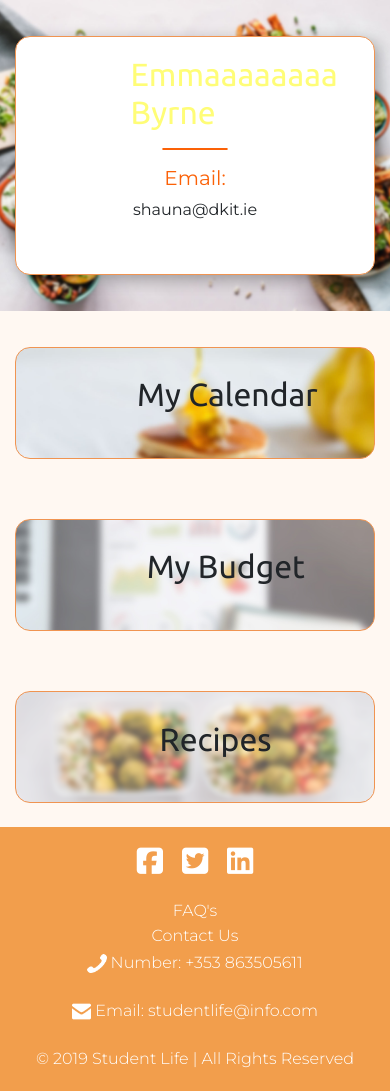
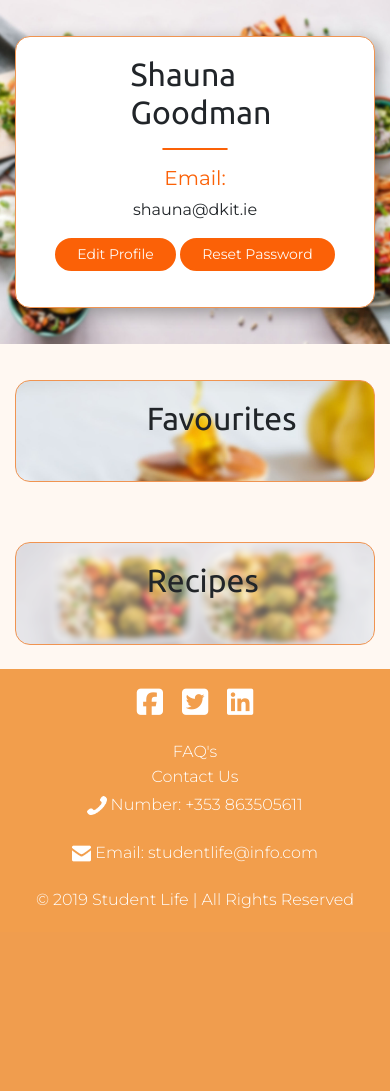
Before and after one commit to shaunagoodman/studentlife, a PHP site: page /profile.php in a window 390 px wide. Shown: the part 82-1173 px from the top of the page. After the commit the page ends 991 px from the top, so only its background shows below. Run offline with PHP 8.4, Linux system fonts and the light colour scheme; a user stored in the database is signed in; some libraries are stand-ins or nearby versions.

Commit message:
LOts of changed by niamh
changes to scss pages, nav, profile, faq, alrecipes....etc

```diff
--- a/StudentLife/FAQ.php
+++ b/StudentLife/FAQ.php
@@ -47,7 +47,7 @@ and open the template in the editor.
                             <div class="card-header" id="headingOne">
                                 <h5 class="mb-0">
                                     <button class="btn btn-link" data-toggle="collapse" data-target="#collapseOne" aria-expanded="true" aria-controls="collapseOne">
-                                        How do I find a recipe?
+                                    <i class="fas fa-search"></i> How do I find a recipe?
                                     </button>
                                 </h5>
                             </div>
@@ -66,7 +66,7 @@ and open the template in the editor.
                             <div class="card-header" id="headingTwo">
                                 <h5 class="mb-0">
                                     <button class="btn btn-link collapsed" data-toggle="collapse" data-target="#collapseTwo" aria-expanded="false" aria-controls="collapseTwo">
-                                     How do I create an account?
+                                    <i class="fas fa-cog"></i> How do I create an account?
                                     </button>
                                 </h5>
                             </div>
@@ -84,7 +84,7 @@ and open the template in the editor.
                             <div class="card-header" id="headingThree">
                                 <h5 class="mb-0">
                                     <button class="btn btn-link collapsed" data-toggle="collapse" data-target="#collapseThree" aria-expanded="false" aria-controls="collapseThree">
-                                       I have a question! How can I contact Recipeasy?
+                                    <i class="far fa-paper-plane"></i>  I have a question! How can I contact Recipeasy?
                                     </button>
                                 </h5>
                             </div>
--- a/StudentLife/includes/nav-menu.php
+++ b/StudentLife/includes/nav-menu.php
@@ -77,7 +77,6 @@ and open the template in the editor.
                             echo '<a class="dropdown-item" href="logout.php">Logout</a>';
                         } else {
                             echo '<a class="dropdown-item" href="login.php">Login</a>';
-                            echo '<a class="dropdown-item" href="staffLogin.php">Staff Login</a>';
                             echo '<a class="dropdown-item" href="sign-up.php">Register</a>';
                         }
                         ?>
--- a/StudentLife/profile.php
+++ b/StudentLife/profile.php
@@ -56,9 +56,9 @@ and open the template in the editor.
 
                         <p><?php echo htmlspecialchars($_SESSION["u_email"]); ?></p>
 
-                        <a href="edit_details.php" class="btn btn-warning">Edit Profile</a>
+                        <a href="edit_details.php" class="btn btn-light btn-sm">Edit Profile</a>
 
-                        <a href="reset_password.php" class="btn btn-warning">Reset Password</a>
+                        <a href="reset_password.php" class="btn btn-light btn-sm">Reset Password</a>
 
 
                     </div>
@@ -75,9 +75,9 @@ and open the template in the editor.
 
         <div class="row">
 
-            <div class="col-lg-6">
+            <div class="col-lg-6 ">
                 <div class="user-info profile-buttons favourites-button">
-               <a href="favourites.php"  class="recipes">Favourites</a>
+                    <h2><a href="favourites.php" class="recipes my-favourites">Favourites</a></h2>
                 </div>
             </div>
 
@@ -85,7 +85,7 @@ and open the template in the editor.
 
             <div class="col-lg-6">
                 <div class="user-info profile-buttons recipe-button">
-                <a href="show-all-recipes.php"  class="recipes">Recipes</a>
+                    <h2><a href="show-all-recipes.php" class="recipes">Recipes</a></h2>
                 </div>
             </div>
 
@@ -110,12 +110,16 @@ and open the template in the editor.
 
                     <div class="user-info profile-user-info">
 
-                        <h2 class="user-name">Emmaaaaaaaa Byrne</h2>
+                        <h2 class="user-name"><?php echo $_SESSION["fname"] . " " . $_SESSION["lname"]; ?></h2>
                         <hr>
                         <center class="mobile-profile-info">
 
                             <h5 class="h5-profile">Email:</h5>
                             <p><?php echo htmlspecialchars($_SESSION["u_email"]); ?></p>
+
+                            <a href="edit_details.php" class="btn btn-light btn-sm">Edit Profile</a>
+
+                            <a href="reset_password.php" class="btn btn-light btn-sm">Reset Password</a>
 
                         </center>
                     </div>
@@ -123,29 +127,23 @@ and open the template in the editor.
 
             </div>
         </div>
-        </div>
+    </div>
 
-        <div class="container mobile-profile">
+    <div class="container mobile-profile">
 
         <div class="row">
 
             <div class="col-md-12">
 
                 <div class="user-info profile-buttons favourites-button">
-
-                    <h2 class="my-favourites">My Calendar</h2>
+                    <h2><a href="favourites.php" class="recipes my-favourites">Favourites</a></h2>
                 </div>
 
-                <br>
-
-                <div class="user-info profile-buttons budget-button">
-                    <h2 class="my-budget">My Budget</h2>
-                </div>
 
                 <br>
 
                 <div class="user-info profile-buttons recipe-button">
-                    <h2 class="recipes">Recipes</h2>
+                <h2><a href="show-all-recipes.php" class="recipes">Recipes</a></h2>
                 </div>
 
             </div>
@@ -154,7 +152,7 @@ and open the template in the editor.
         </div>
 
 
-        </div>
+    </div>
 
 
 
--- a/StudentLife/scss/_general-css.scss
+++ b/StudentLife/scss/_general-css.scss
@@ -1,23 +1,47 @@
 /* *************************** GENERAL CSS *****************************     */
+
+/* --------------- MIXINS ------------------     */
+@mixin mont-light-font( $family: 'Montserrat' , $weight: 300 , $style: normal ) {
+    font-family: $family ,  sans-serif;
+    font-style: $style;
+    font-weight: $weight;
+  }
+
+@mixin mont-medium-font( $family: 'Montserrat' , $weight: 400 , $style: normal ) {
+    font-family: $family ,  sans-serif;
+    font-style: $style;
+    font-weight: $weight;
+  }
+
+  @mixin heading-font( $family: 'Ubuntu' ,  $style: normal ) {
+    font-family: $family ,  sans-serif;
+    font-style: $style;
+  }
+
+  @mixin heading-weighted-font( $family: 'Ubuntu' , $weight: 400 , $style: normal ) {
+    font-family: $family ,  sans-serif;
+    font-style: $style;
+    font-weight: $weight;
+  }
+/* ------------------------------------*/
 h1{
-    font-family: 'Ubuntu', sans-serif;
+    @include heading-font;
 }
 
 h2{
-    font-family: 'Ubuntu', sans-serif;
-    font-weight: 400;
+    @include heading-weighted-font;
 }
 h3{
-    font-family: 'Montserrat', sans-serif;
-    font-weight: 400;
+    @include mont-medium-font;
 }
 h4{
-    font-family: 'Montserrat', sans-serif;
-    font-weight: 400;
+    @include mont-medium-font;
 }
 h5{
-    font-family: 'Montserrat', sans-serif;
-    font-weight: 400;
+    @include mont-medium-font;
+}
+h6{
+    @include mont-medium-font;
 }
 
 p{
--- a/StudentLife/scss/_login-contact-pages.scss
+++ b/StudentLife/scss/_login-contact-pages.scss
@@ -15,24 +15,28 @@ input[type=text] {
     background: transparent;
     border: none;
     border-bottom: 1px solid $darkOrange;
+    border-radius: 0;
 }
 
 input[type=password] {
     background: transparent;
     border: none;
     border-bottom: 1px solid $darkOrange;
+    border-radius: 0;
 }
 
 input[type=email] {
     background: transparent;
     border: none;
     border-bottom: 1px solid $darkOrange;
+    border-radius: 0;
 }
 
 textarea {
     background: transparent!important;
     border: none!important;
     border-bottom: 1px solid $darkOrange!important;
+    border-radius: 0;
 }
 
 label{
--- a/StudentLife/scss/_nav-bar.scss
+++ b/StudentLife/scss/_nav-bar.scss
@@ -11,6 +11,7 @@ nav {
 
 .nav-link:hover{
     color: $yellow!important;
+    transition: 0.3s;
 }
 
 
@@ -85,6 +86,9 @@ a.dropdown-item{
 }
 
 
+
+
+
 /* *** hides hover animation for mobile nav  ********    */
 
 @media (max-width: 980px) {
--- a/StudentLife/scss/_profile-page.scss
+++ b/StudentLife/scss/_profile-page.scss
@@ -14,6 +14,7 @@
 }
 
 .profile-user-info{
+    margin-top:5%;
     background-color: white;
     border-radius: 15px;
     border: 1px solid;
@@ -31,7 +32,10 @@
 }
 
 
-
+a.recipes{
+    color:#212529;
+    text-decoration: none;
+}
 
 .user-col{
     margin-left: 25%;
@@ -63,8 +67,9 @@
     padding-bottom: 10%;
     border: 1px solid;
     border-color: $mediumOrange;
+}
 
-}
+
 
 .favourites-button{
     background-image: url("../images/backgrounds/pancake-blur.jpg");
@@ -74,13 +79,7 @@
     margin-top:10%;
 }
 
-.budget-button{
-    background-image: url("../images/budget2.jpg");
-    background-position: center;
-    background-repeat: no-repeat;
-    background-size: cover;
-    margin-top:10%;
-}
+
 
 .recipe-button{
     background-image: url("../images/recipes.png");
@@ -95,20 +94,25 @@
     padding-left:25%;
 }
 
-.my-budget{
-    padding-top:3%;
-    padding-left:25%;
-}
 
 .recipes{
-    padding-top:3%;
-    padding-left:23%;
+    padding-top:5%;
+    padding-left:33%;
 }
 
 .div-button{
     padding-top:5%;
     padding-bottom:5%;
 }
+
+
+
+a.recipes:hover {
+    color: $darkOrange;
+    transition: 0.2s;
+  }
+
+
 
 
 
@@ -138,9 +142,7 @@
        margin-bottom:10%;
     }
 
-    .user-name{
-        color: #fffd77;
-    }
+
 
     .fave-title{
         color: #022644;
@@ -148,14 +150,10 @@
     }
 
    .my-favourites{
-       padding-left: 32%;
+       padding-left: 30%;
    }
 
-   .my-budget{
+.recipes{
     padding-left: 35%;
 }
-
-.recipes{
-    padding-left: 39%;
 }
-}
--- a/StudentLife/scss/_recipe-database-page.scss
+++ b/StudentLife/scss/_recipe-database-page.scss
@@ -10,7 +10,7 @@
 // }
 
 .allRecipes-h1{
-    padding-top: 5%;
+    padding-top: 3%;
 }
 
 .diff-class{
@@ -80,3 +80,11 @@ li.li-diff-list > a:hover:before {
 .recipe-difficulty{
     margin-bottom:0.1%;
 }
+
+.all-recipes-section{
+    padding-bottom: 3.5%;
+}
+
+.recipe-page-card{
+    margin-right: 3%;
+}
--- a/StudentLife/scss/niamh-main.css
+++ b/StudentLife/scss/niamh-main.css
@@ -1,26 +1,39 @@
 /* **********************VARIABLES STYLES****************************/
 /* *************************** GENERAL CSS *****************************     */
+/* --------------- MIXINS ------------------     */
+/* ------------------------------------*/
 h1 {
-  font-family: 'Ubuntu', sans-serif;
+  font-family: "Ubuntu", sans-serif;
+  font-style: normal;
 }
 
 h2 {
-  font-family: 'Ubuntu', sans-serif;
+  font-family: "Ubuntu", sans-serif;
+  font-style: normal;
   font-weight: 400;
 }
 
 h3 {
-  font-family: 'Montserrat', sans-serif;
+  font-family: "Montserrat", sans-serif;
+  font-style: normal;
   font-weight: 400;
 }
 
 h4 {
-  font-family: 'Montserrat', sans-serif;
+  font-family: "Montserrat", sans-serif;
+  font-style: normal;
   font-weight: 400;
 }
 
 h5 {
-  font-family: 'Montserrat', sans-serif;
+  font-family: "Montserrat", sans-serif;
+  font-style: normal;
+  font-weight: 400;
+}
+
+h6 {
+  font-family: "Montserrat", sans-serif;
+  font-style: normal;
   font-weight: 400;
 }
 
@@ -231,6 +247,11 @@ a.dropdown-item {
 
 .profile-h5 {
   color: #f09451;
+}
+
+a.recipes {
+  color: #212529;
+  text-decoration: none;
 }
 
 .user-col {
@@ -271,14 +292,6 @@ a.dropdown-item {
   margin-top: 10%;
 }
 
-.budget-button {
-  background-image: url("../images/budget2.jpg");
-  background-position: center;
-  background-repeat: no-repeat;
-  background-size: cover;
-  margin-top: 10%;
-}
-
 .recipe-button {
   background-image: url("../images/recipes.png");
   background-position: center;
@@ -292,19 +305,20 @@ a.dropdown-item {
   padding-left: 25%;
 }
 
-.my-budget {
-  padding-top: 3%;
-  padding-left: 25%;
-}
-
 .recipes {
-  padding-top: 3%;
-  padding-left: 23%;
+  padding-top: 5%;
+  padding-left: 33%;
 }
 
 .div-button {
   padding-top: 5%;
   padding-bottom: 5%;
+}
+
+a.recipes:hover {
+  color: #FB6107;
+  -webkit-transition: 0.2s;
+  transition: 0.2s;
 }
 
 @media only screen and (min-width: 992px) {
@@ -324,21 +338,15 @@ a.dropdown-item {
     margin-top: 10%;
     margin-bottom: 10%;
   }
-  .user-name {
-    color: #fffd77;
-  }
   .fave-title {
     color: #022644;
     margin-left: 35%;
   }
   .my-favourites {
-    padding-left: 32%;
-  }
-  .my-budget {
-    padding-left: 35%;
+    padding-left: 30%;
   }
   .recipes {
-    padding-left: 39%;
+    padding-left: 35%;
   }
 }
 
--- a/StudentLife/sign-up.php
+++ b/StudentLife/sign-up.php
@@ -170,9 +170,9 @@ and open the template in the editor.
                 <span class="help-block"><?php echo $confirm_u_password_err; ?></span>
             </div>
             <div class="form-group col-md-12">
-            <button type="submit" name="submit" value=" Submit " class="btn btn-light">
+            <button type="submit" name="submit" value=" Submit " class="btn btn-light btn-sm">
                     Register</button>
-                <input type="reset" class="btn btn-default" value="Reset">
+                <input type="reset" class="btn btn-light btn-sm" value="Reset">
             </div>
             <br><br>
             <p>Already have an account? Login <a href="login.php" class="here-link">Login Here</a>.</p>
```
Also changed, not shown: other parts of StudentLife/scss/niamh-main.css (+70 -2 lines), StudentLife/contact-us.php (+14 -14 lines), StudentLife/recipes-list.php (+26 -31 lines), StudentLife/scss/test.html (added, +26 -0 lines), StudentLife/thank_you.php (added, +39 -0 lines), 1 other file.
